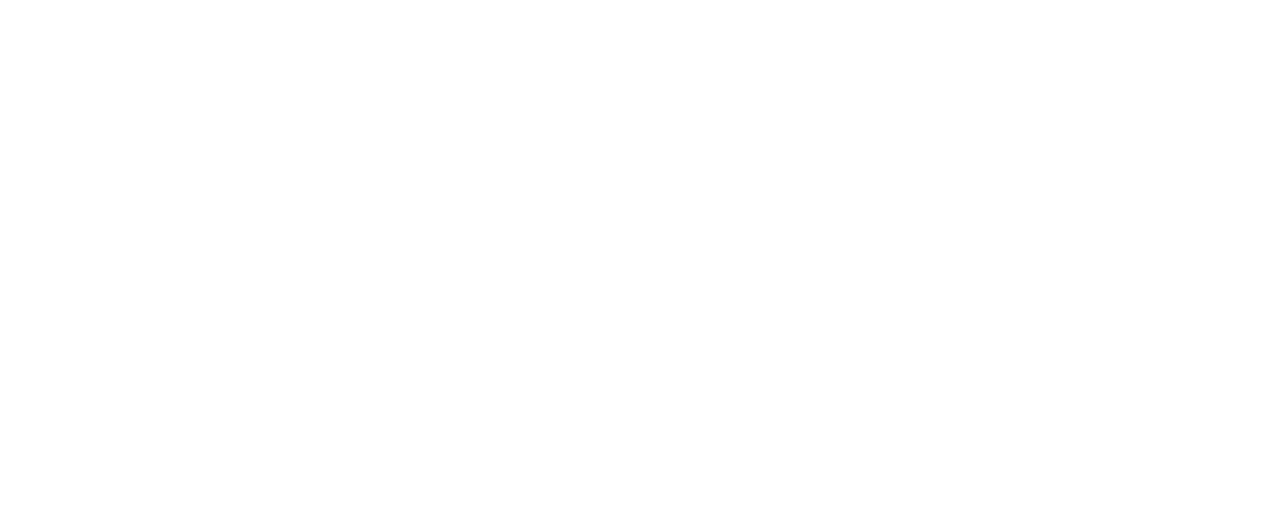
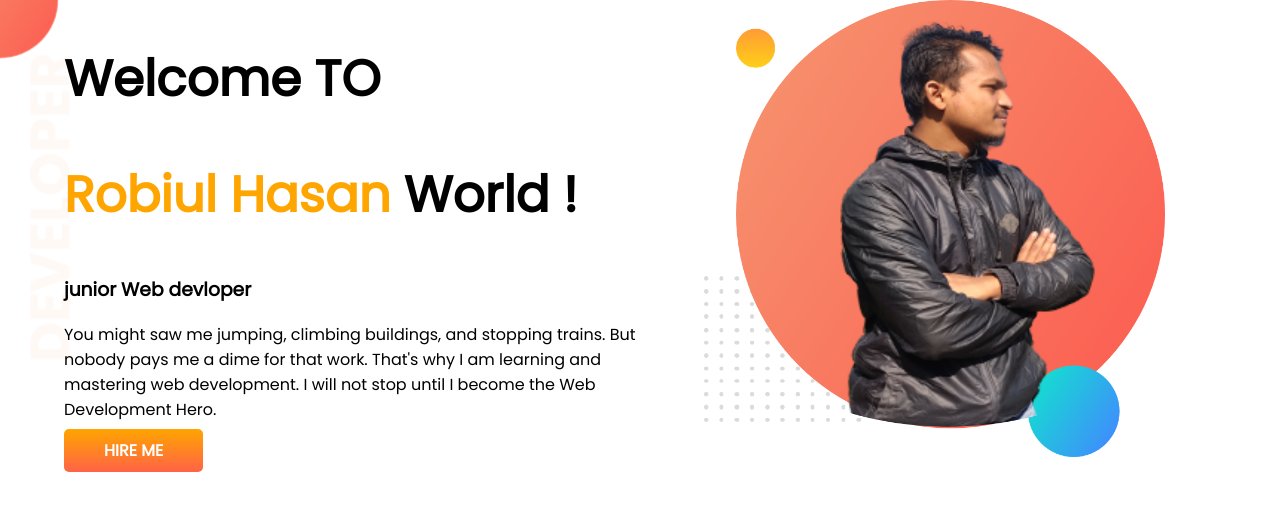
Before and after one commit to robiulhasanofficial/developer-protfolio, a plain HTML site: page index.html in a window 1280 px wide. Drawn offline with Linux system fonts and the light colour scheme.

Commit message:
top banner added

```diff
--- a/index.html
+++ b/index.html
@@ -1,13 +1,40 @@
 <!DOCTYPE html>
 <html lang="en">
+
 <head>
     <meta charset="UTF-8">
     <meta http-equiv="X-UA-Compatible" content="IE=edge">
     <meta name="viewport" content="width=device-width, initial-scale=1.0">
     <title>Robiul Protfolio</title>
+    <link rel="preconnect" href="https://fonts.googleapis.com">
+    <link rel="preconnect" href="https://fonts.gstatic.com" crossorigin>
+    <link href="https://fonts.googleapis.com/css2?family=Poppins&display=swap" rel="stylesheet">
     <link rel="stylesheet" href="style.css">
 </head>
+
 <body>
+    <section class="top-banner">
+        <div class="half-width">
+            <h1>Welcome TO</h1>
+            <h1><span class="orange-color">Robiul Hasan</span> World !</h1>
+            <h3>junior Web devloper</h3>
+            <p>
+                You might saw me jumping, climbing buildings, and stopping trains. But nobody pays me a dime for that
+                work.
+                That's why I am learning and mastering web development. I will not stop until I become the Web
+                Development
+                Hero.
+            </p>
+            <a class="link-button" target="_blank" href="https://www.linkedin.com/in/robiul-hasan-4519a91b9/">HIRE
+                ME
+            </a>
 
+        </div>
+        <div class="half-width">
+            <img src="images/robiul-pic.png" alt="">
+        </div>
+
+    </section>
 </body>
+
 </html>
--- a/style.css
+++ b/style.css
@@ -0,0 +1,39 @@
+body {
+    font-family: 'Poppins', sans-serif;
+    margin: 0%
+}
+
+h1 {
+    font-size: 50px;
+}
+
+.orange-color {
+    color: orange;
+}
+
+section {
+    display: flex;
+}
+
+.half-width {
+    width: 50%;
+    padding-left: 5%;
+}
+
+.half-width img {
+    width: 80%;
+}
+
+.link-button {
+    text-decoration: none;
+    background-image: linear-gradient(orange, tomato);
+    padding: 10px 40px;
+    color: white;
+    font-weight: 700;
+    border-radius: 5px;
+}
+
+.top-banner {
+    background-image: url(images/top-banner.png);
+    background-repeat: no-repeat
+}
```
Also changed, not shown: images/dream-bg.png (added), images/exp-bg.png (added), images/jhankar.png (added), images/jhankar2.png (added), images/my-bg.png (added), images/my-bg2.png (added), images/robiul-pic.png (added), images/top-banner.png (added), 10 other files.
